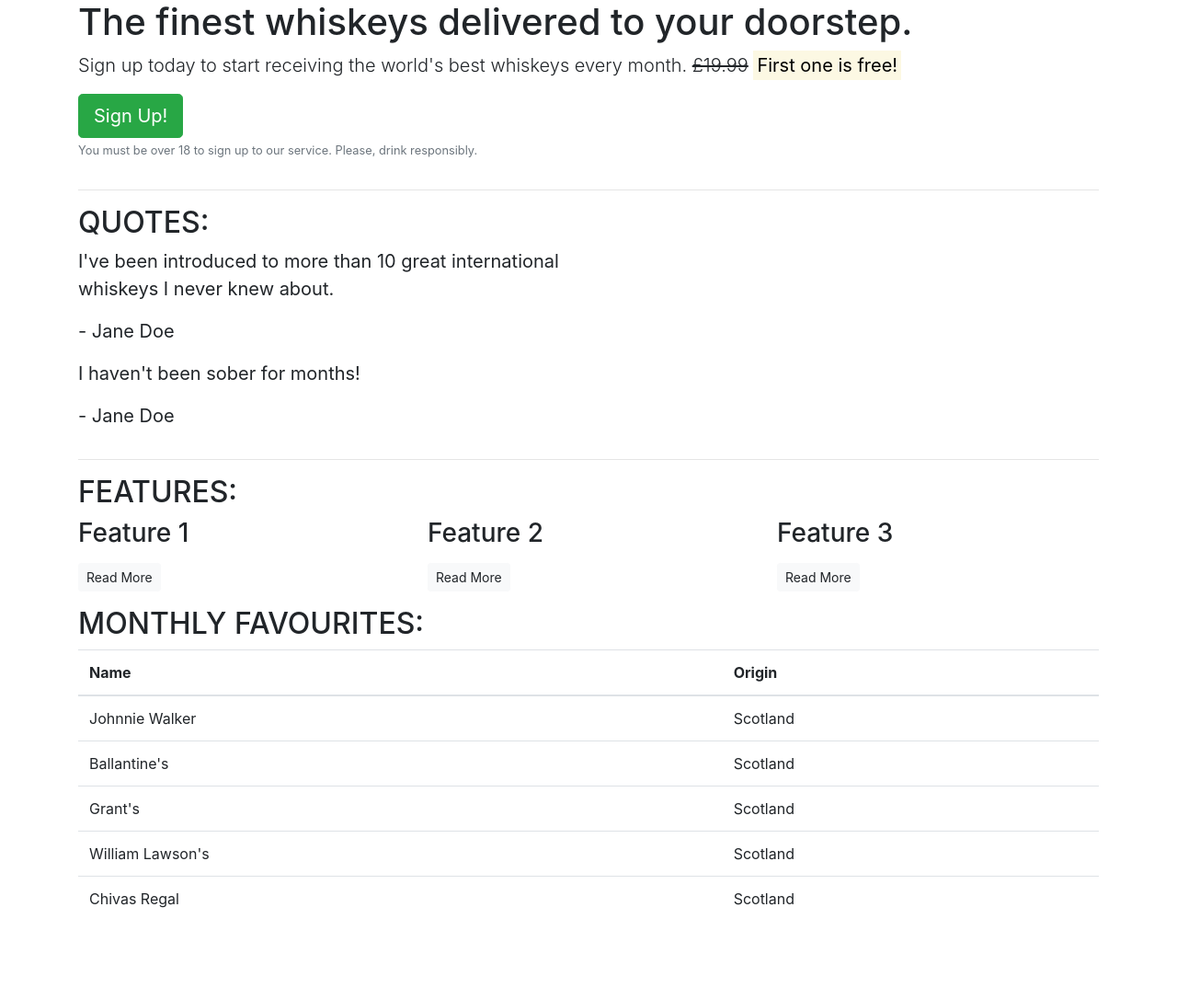
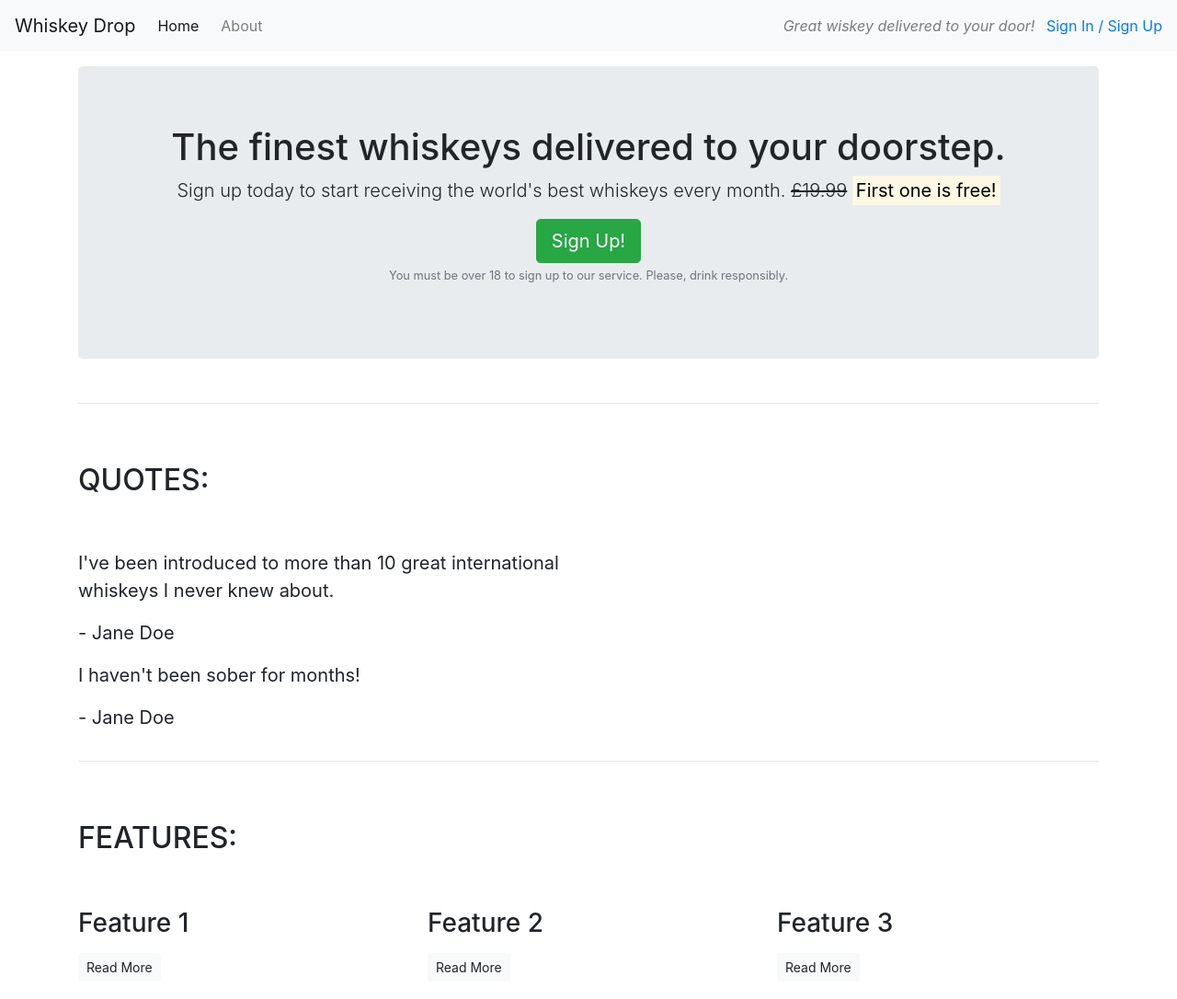
Before and after one commit to CMecrow/bootstrap-first-run, a plain HTML site: page index.html in a window 1280 px wide. Shown: the top 1086 px of the page at 92% size. Before the commit the page ends 1017 px from the top, so only its background shows below. Drawn offline with nearby package versions, Linux system fonts and the light colour scheme.

Commit message:
landing page typography and jumbotron

```diff
--- a/index.html
+++ b/index.html
@@ -10,13 +10,27 @@
     <script src="https://cdn.jsdelivr.net/npm/bootstrap@4.5.3/dist/js/bootstrap.bundle.min.js" integrity="sha384-ho+j7jyWK8fNQe+A12Hb8AhRq26LrZ/JpcUGGOn+Y7RsweNrtN/tE3MoK7ZeZDyx" crossorigin="anonymous"></script>
 </head>
 <body>
-    <article class="container">
+    <nav class="navbar navbar-light bg-light navbar-expand-sm">
+        <a href="/" class="navbar-brand">Whiskey Drop</a>
+        <ul class="navbar-nav mr-auto">
+            <li class="active nav-item mr-2"><a href="/" class="nav-link">Home</a></li>
+            <li class="nav-item mr-2"><a href="/about" class="nav-link">About</a></li>
+            <li class="nav-item mr-2 d-block d-sm-none"><a href="/login" class="nav-link">Sign In / Sign Up</a></li>
+        </ul>
+        <div class="d-none d-md-block">
+            <p class="navbar-text my-auto mr-2"><i>Great wiskey delivered to your door!</i></p>
+            <a href="/login">Sign In / Sign Up</a>
+        </div>
+    </nav>
+    <article class="container mt-3">
         <!--Callout-->
         <div class="row">
             <div class="col-12">
-                <section class="callout">
+                <section class="callout jumbotron text-center">
                     <h1>The finest whiskeys delivered to your doorstep.</h1>
-                    <p class="lead">Sign up today to start receiving the world's best whiskeys every month. <s>£19.99</s> <strong><mark>First one is free!</mark></strong></p>
+                    <p class="lead">Sign up today to start receiving the world's best whiskeys every month. <s class="d-none d-sm-inline">£19.99</s>
+                        <span class="d-inline d-sm-none"><br></span>
+                    <strong><mark>First one is free!</mark></strong></p>
                     <button class="btn btn-success btn-lg">Sign Up!</button>
                     <p class="text-muted"><small>You must be over 18 to sign up to our service. Please, drink responsibly.</small></p>
                 </section>
@@ -28,7 +42,7 @@
         <!--Quotes-->
         <section class="quotes">
             <div class="row">
-                <div class="col-12 col-md-6">
+                <div class="col-12 col-md-6 my-5">
                     <h2 class="text-uppercase">Quotes:</h2>
                 </div>
             </div>
@@ -53,7 +67,7 @@
         <!--Features-->
         <section class="features">
             <div class="row">
-                <div class="col-12">
+                <div class="col-12 my-5">
                     <h2 class="text-uppercase">Features:</h2>
                 </div>
             </div>
@@ -86,7 +100,7 @@
         <!--Monthly Favorites-->
         <section>
             <div class="row">
-                <div class="col-12">
+                <div class="col-12 my-5">
                     <h2 class="text-uppercase">Monthly Favourites:</h2>
                 </div>
             </div>
```
